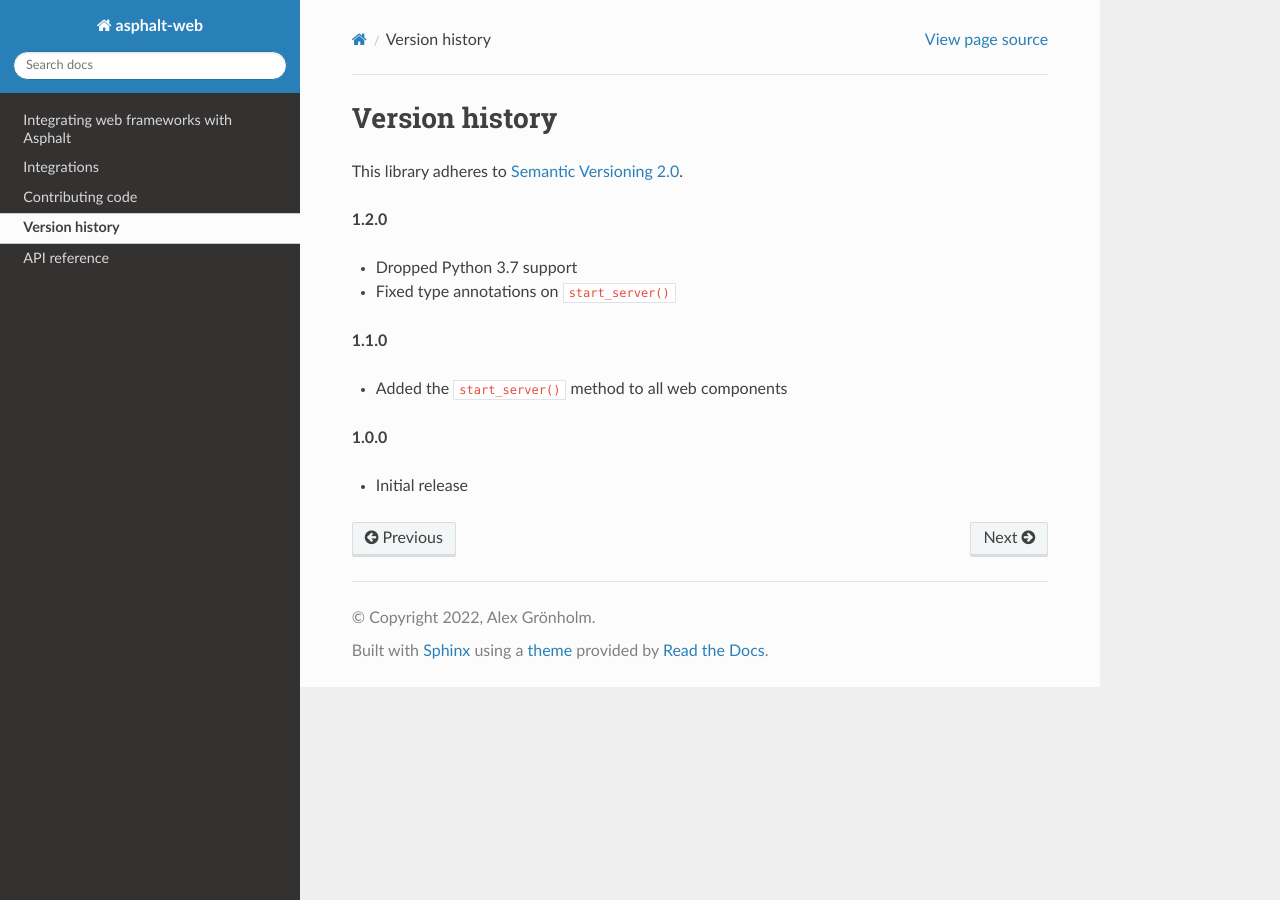
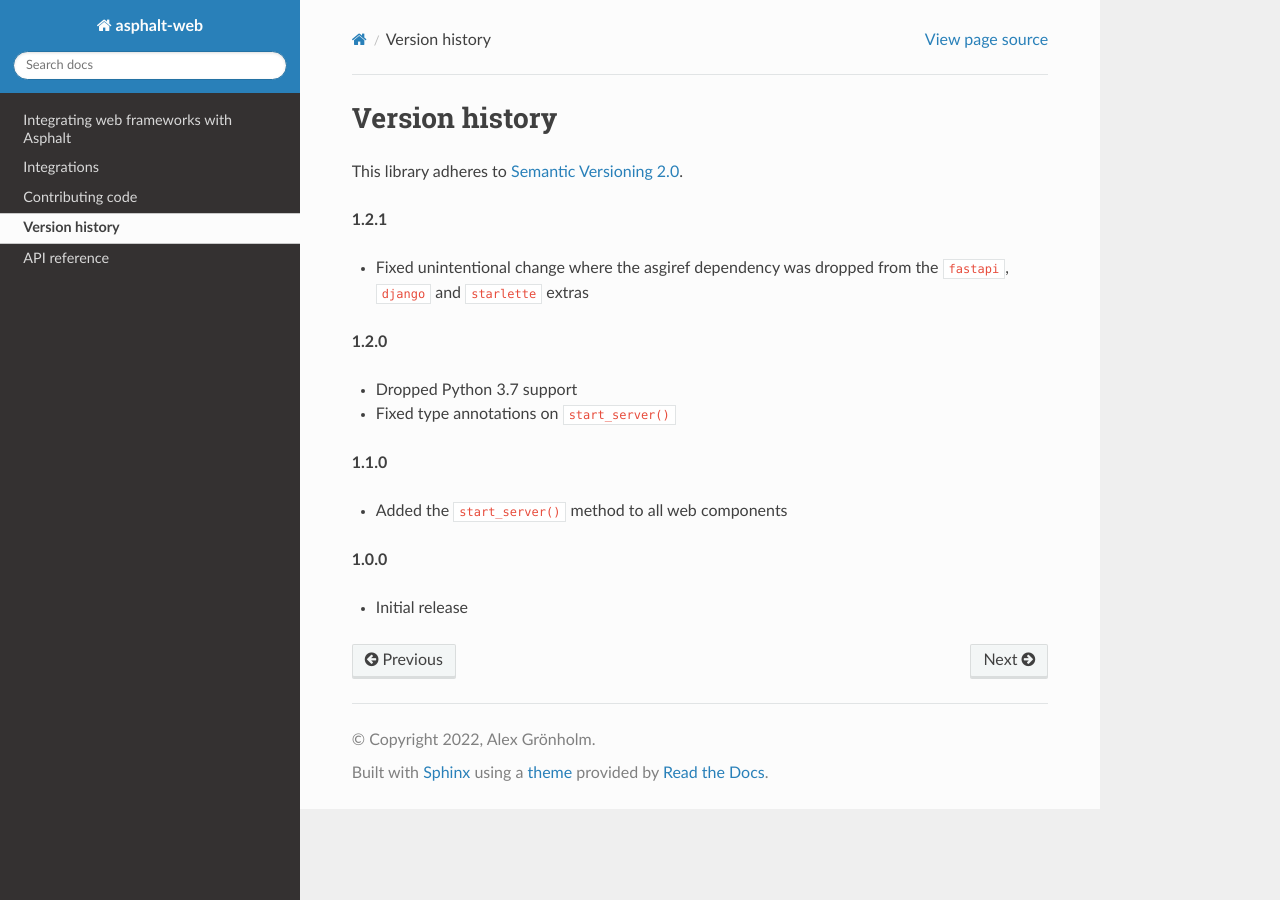
Before and after one commit to asphalt-framework/asphalt-web, a Sphinx documentation site: the page built from docs/versionhistory.rst, in a window 1280 px wide. Built offline with Sphinx 7.4.7 and the Read the Docs theme 2.0.0, drawn with Linux system fonts in a browser that asks for light colours; the version number could not be read and is left out.

Commit message:
Fixed dropped asgiref dependency

```diff
--- a/docs/versionhistory.rst
+++ b/docs/versionhistory.rst
@@ -2,6 +2,11 @@
 ===============
 
 This library adheres to `Semantic Versioning 2.0 <http://semver.org/>`_.
+
+**1.2.1**
+
+- Fixed unintentional change where the asgiref dependency was dropped from the
+  ``fastapi``, ``django`` and ``starlette`` extras
 
 **1.2.0**
 
--- a/pyproject.toml
+++ b/pyproject.toml
@@ -48,14 +48,17 @@
     "uvicorn >= 0.17.6",
 ]
 django = [
+    "asgiref ~= 3.5",
     "Django >= 3.2",
     "uvicorn >= 0.17.6",
 ]
 fastapi = [
+    "asgiref ~= 3.5",
     "fastapi >= 0.75",
     "uvicorn >= 0.17.6",
 ]
 starlette = [
+    "asgiref ~= 3.5",
     "starlette >= 0.17",
     "uvicorn >= 0.17.6",
 ]
```
